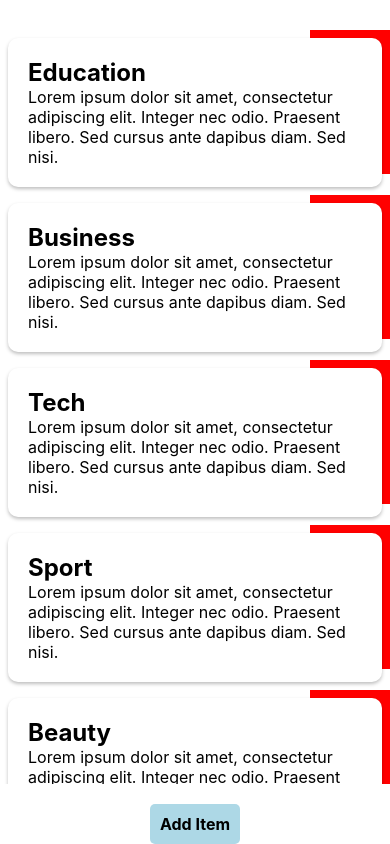
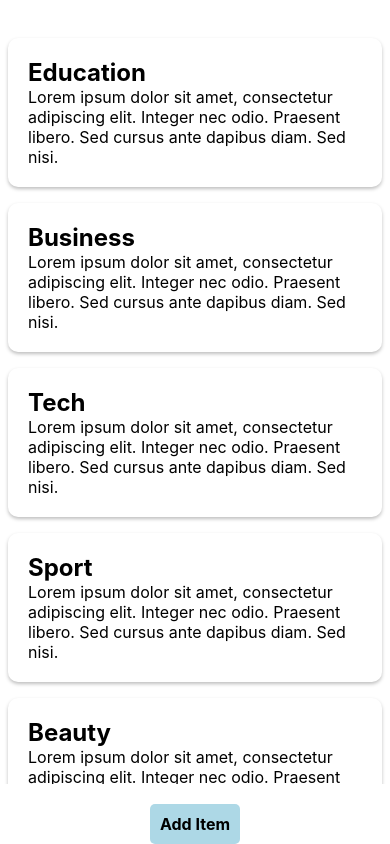
Before and after one commit to talk2dennis/my-anim, a React Native app: screen / in a window 390 px wide. Built offline with nearby package versions, Linux system fonts and the light colour scheme.

Commit message:
fixed the error, now working well bothe swipe to delete and to add an item

```diff
--- a/app.json
+++ b/app.json
@@ -19,10 +19,16 @@
       "adaptiveIcon": {
         "foregroundImage": "./assets/adaptive-icon.png",
         "backgroundColor": "#ffffff"
-      }
+      },
+      "package": "com.talk2dennis.myanim"
     },
     "web": {
       "favicon": "./assets/favicon.png"
+    },
+    "extra": {
+      "eas": {
+        "projectId": "b3b3b94b-1235-4dd2-acfd-40477e17f1ea"
+      }
     }
   }
 }
--- a/pages/ListItem.jsx
+++ b/pages/ListItem.jsx
@@ -1,7 +1,22 @@
 import ReanimatedSwipeable from 'react-native-gesture-handler/ReanimatedSwipeable';
 import { View, Text, StyleSheet, TouchableOpacity } from "react-native";
 
+
 const ListItem = ({ item, onRemove }) => {
+
+    // render left swipe action
+    const renderLeftAction = () => {
+        return (
+            <>
+                <TouchableOpacity
+                    style={styles.leftAction}
+                    onPress={() => onRemove(item.id)}
+                >
+                    <Text style={styles.actionText}>Edit</Text>
+                </TouchableOpacity>
+            </>
+        )
+    };
 
     // render right swipe action
         const renderRightAction = () => {
@@ -23,6 +38,7 @@ const ListItem = ({ item, onRemove }) => {
             rightThreshold={40}
             onSwipeableRightOpen={() => onRemove(item.id)}
             renderRightActions={renderRightAction}
+            renderLeftActions={renderLeftAction}
         >
             <View style={styles.itemContainer}>
                 <Text style={styles.title}>{item.title}</Text>
@@ -53,16 +69,29 @@ const styles = StyleSheet.create({
         fontSize: 16,
     },
     rightAction: {
+        marginVertical: 10,
+        marginHorizontal: 10,
+        borderRadius: 10,
         backgroundColor: 'red',
         justifyContent: 'center',
         alignItems: 'center',
+        width: 150,
+        height: '87%',
+    },
+    leftAction: {
+        marginVertical: 10,
+        marginHorizontal: 10,
+        borderRadius: 10,
+        backgroundColor: 'green',
         justifyContent: 'center',
-        width: 80,
+        alignItems: 'center',
+        width: 150,
         height: '87%',
     },
     actionText: {
         color: 'white',
         fontWeight: '600',
+        fontSize: 18,
     },
     buttonContainer: {
         margin: 20,
--- a/pages/Swippable.js
+++ b/pages/Swippable.js
@@ -10,6 +10,7 @@ import Data from "../constant/Data";
 
 const Swippable = () => {
     const [data, setData] = useState(Data);
+    const [isRefreshing, setIsRefreshing] = useState(false);
 
     // toast message
     const toast = (msg) => {
@@ -39,6 +40,15 @@ const Swippable = () => {
         toast(`${removedData.title} [${id}] removed successfully`);
     };
 
+    // edit item
+    const editItem = (id) => {
+        const editedData = data.find(item => item.id === id);
+        if (!editedData) return;
+
+        setData((prevData) => prevData.map(item => item.id === id ? { ...item, title: 'Edited' } : item));
+        toast(`${editedData.title} [${id}] edited successfully`);
+    };
+
 
     // add item button
     const AddButton = () => {
@@ -58,7 +68,7 @@ const Swippable = () => {
                     <ListItem item={item} onRemove={removeItem} />
                 )}
                 onEndReachedThreshold={0.1}
-                onEndReached={() => console.log('end reached')}
+                // onEndReached={() => console.log('end reached')}
             />
             <AddButton />
         </GestureHandlerRootView>
```
Also changed, not shown: eas.json (added, +21 -0 lines), package.json (+4 -4 lines), 1 other file (tests, documents, lock files or other folders).
